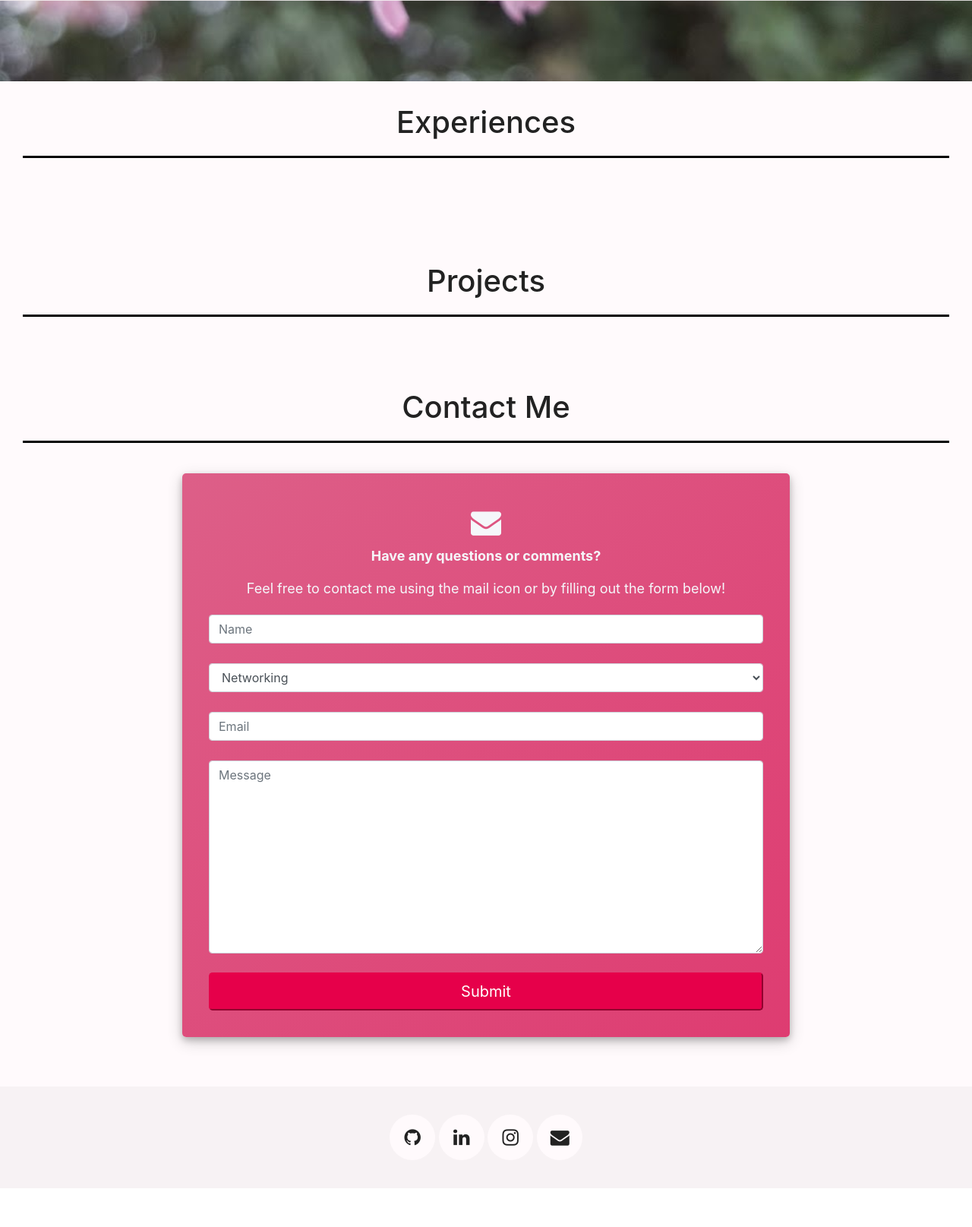
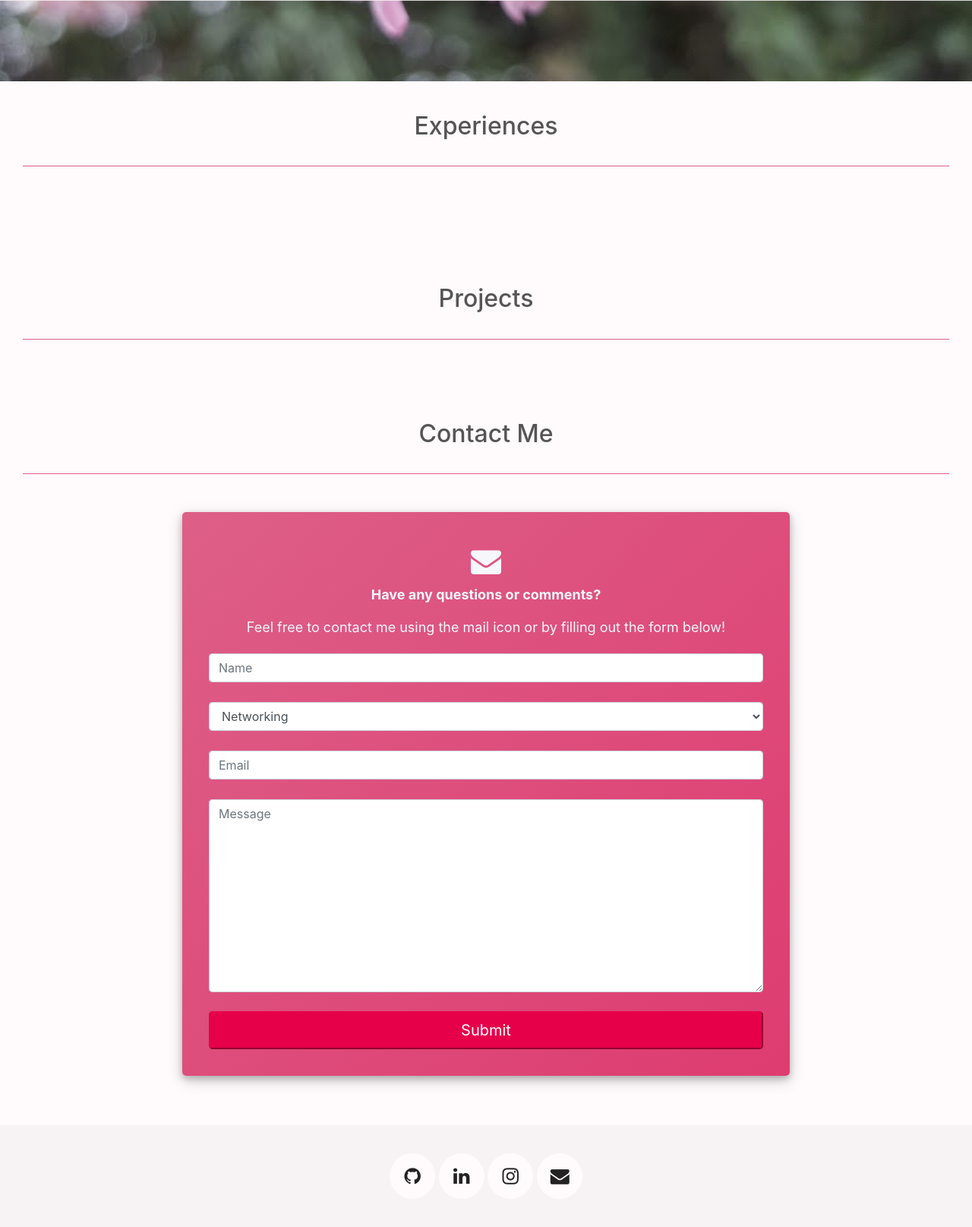
Before and after one commit to ChinZhang/portfolio, a Django app: page / in a window 1280 px wide. Shown: the part 793-2408 px from the top of the page at 76% size. Before the commit the page ends 2357 px from the top, so only its background shows below. Run offline with Django 3.2, Linux system fonts and the light colour scheme; data that the repository does not hold is empty; some libraries are stand-ins or nearby versions.

Commit message:
Fixed header styles

```diff
--- a/portfolio/static/css/experiences.css
+++ b/portfolio/static/css/experiences.css
@@ -7,6 +7,7 @@
 /* Timeline */
 .timeline-container {
     padding: 35px;
+    margin-top: 15px;
 }
 
 .row {
--- a/portfolio/static/css/form.css
+++ b/portfolio/static/css/form.css
@@ -11,7 +11,7 @@
     box-shadow: var(--shadow);
     text-align: center;
     max-width: 800px;
-    margin-top: 40px;
+    margin-top: 50px;
     margin-bottom: 35px;
     padding: 35px;
     border-radius: 5px;
--- a/portfolio/static/css/main.css
+++ b/portfolio/static/css/main.css
@@ -8,9 +8,9 @@
     --background-gradient: linear-gradient(to right,#dd5f88,#de3c71);
     --background-gradient-contact: linear-gradient(to bottom right,#dd5f88,#de3c71);
     --icon-color: #e6004a;
-    --border-color: black;
     --button-color: #e6004a;
     --hover-button-color: #c2003e;
+    --header-color: #555;
     --background-image: url("../resources/flower.jpg");
     --background-image-medium: url("../resources/flower-medium.jpg");
     --background-image-small: url("../resources/flower-small.jpg");
@@ -27,9 +27,9 @@
     --background-gradient: linear-gradient(to right,#4b647e,#6a8bad);
     --background-gradient-contact: linear-gradient(to bottom right,#4b647e,#6a8bad);
     --icon-color: #007bff;
-    --border-color: white;
     --button-color: #007bff;
     --hover-button-color: #0069d9;
+    --header-color: white;
     --background-image: url("../resources/droplets.jpg");
     --background-image-medium: url("../resources/droplets_medium.jpg");
     --background-image-small: url("../resources/droplets_small.jpg");
@@ -85,11 +85,14 @@ p {
     background-color: var(--font-color) !important;
 }
 
-h1 {
-    border-bottom: solid;
-    border-color: var(--border-color);
-    padding-bottom: 20px;
-    text-align: center;
+.header-border {
+    border-bottom: 1px solid var(--third-background-color);
+    padding-bottom: 15px;
+    padding-top: 10px;
+}
+
+.heading {
+    color: var(--header-color);
 }
 
 footer .jumbotron {
--- a/portfolio/templates/contact_page.html
+++ b/portfolio/templates/contact_page.html
@@ -11,13 +11,15 @@
 
     {% load crispy_forms_tags %}
     <div class="jumbotron jumbotron-fluid center" id="contact-jumbotron">
-        <h1>Contact Me</h1>
-            <div class="container-sm" id="form-container">
-                <a href="mailto:chin.portfolio.contact@gmail.com" class="fa fa-envelope" id="envelope"></a>
-                <p><b>Have any questions or comments?</b></p>
-                <p>Feel free to contact me using the mail icon or by filling out the form below!</p>
+        <div class="header-border">
+            <h2 class="text-center heading">Contact Me</h2>
+        </div>
+        <div class="container-sm" id="form-container">
+            <a href="mailto:chin.portfolio.contact@gmail.com" class="fa fa-envelope" id="envelope"></a>
+            <p><b>Have any questions or comments?</b></p>
+            <p>Feel free to contact me using the mail icon or by filling out the form below!</p>
 
-                {% for message in messages %}
+            {% for message in messages %}
                 <div class="message container-fluid p-0">
                     <div class="alert {{ message.tags }} alert-dismissible" role="alert" >
                         <button type="button" class="close" data-dismiss="alert" aria-label="Close">
--- a/portfolio/templates/experiences_page.html
+++ b/portfolio/templates/experiences_page.html
@@ -9,7 +9,9 @@
 </head>
 <body>
     <div class="container-fluid" id="experiences-container">
-        <h1>Experiences</h1>
+        <div class="header-border">
+            <h2 class="text-center heading">Experiences</h2>
+        </div>
         <div class="timeline-container">
             <div class="row">
                 <div class="col-md-12">
--- a/portfolio/templates/project_page.html
+++ b/portfolio/templates/project_page.html
@@ -9,7 +9,9 @@
 </head>
 <body>
     <div class="container-fluid-sm" id="projects-container">
-        <h1>Projects</h1>
+        <div class="header-border">
+            <h2 class="text-center heading">Projects</h2>
+        </div>
         <div class="d-flex align-content-stretch flex-wrap justify-content-center cards-container">
                 {% for project in projects %}
                     <div class="card col-12 col-sm-6 col-md-4 col-lg-3 project-card">
```
